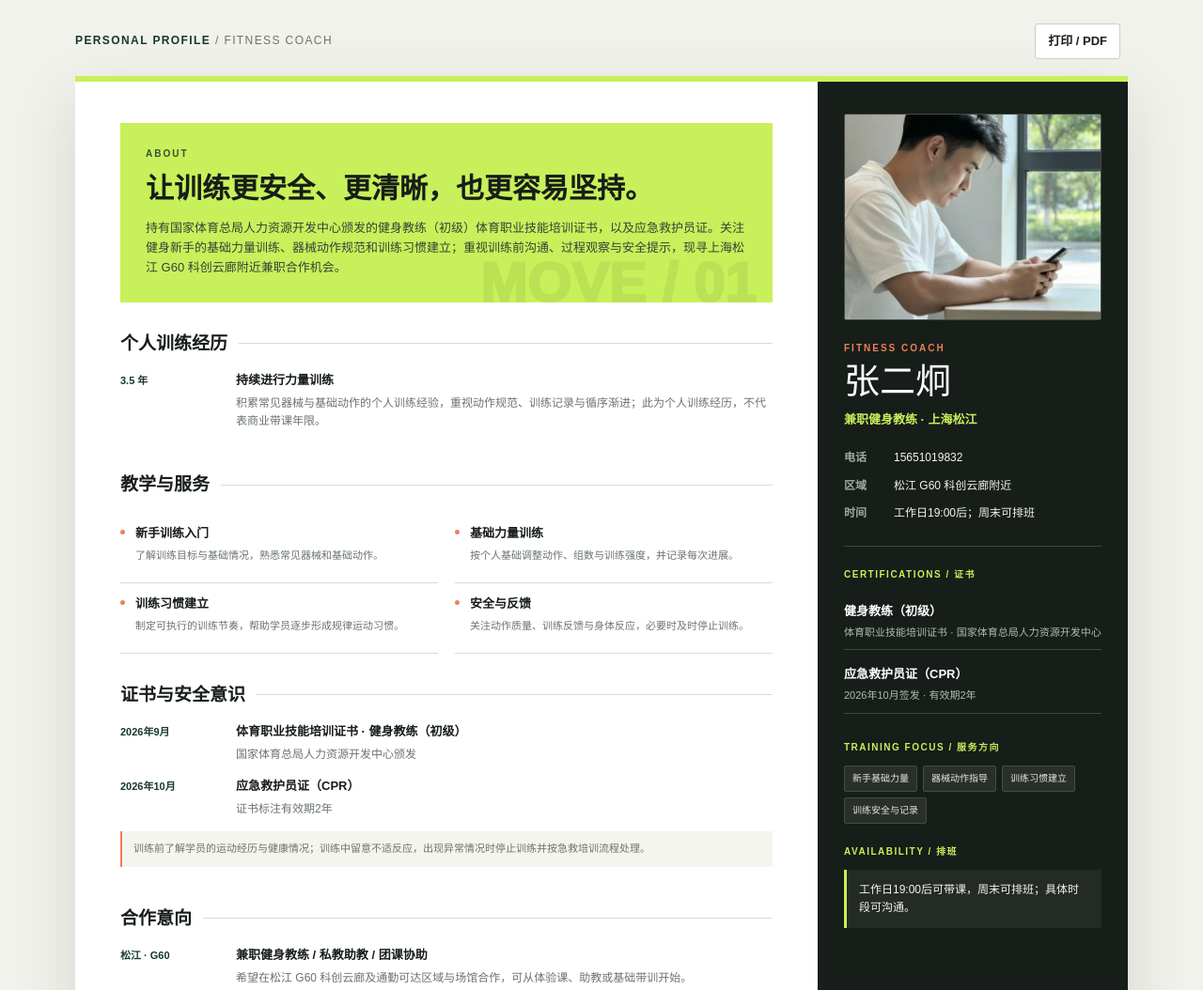
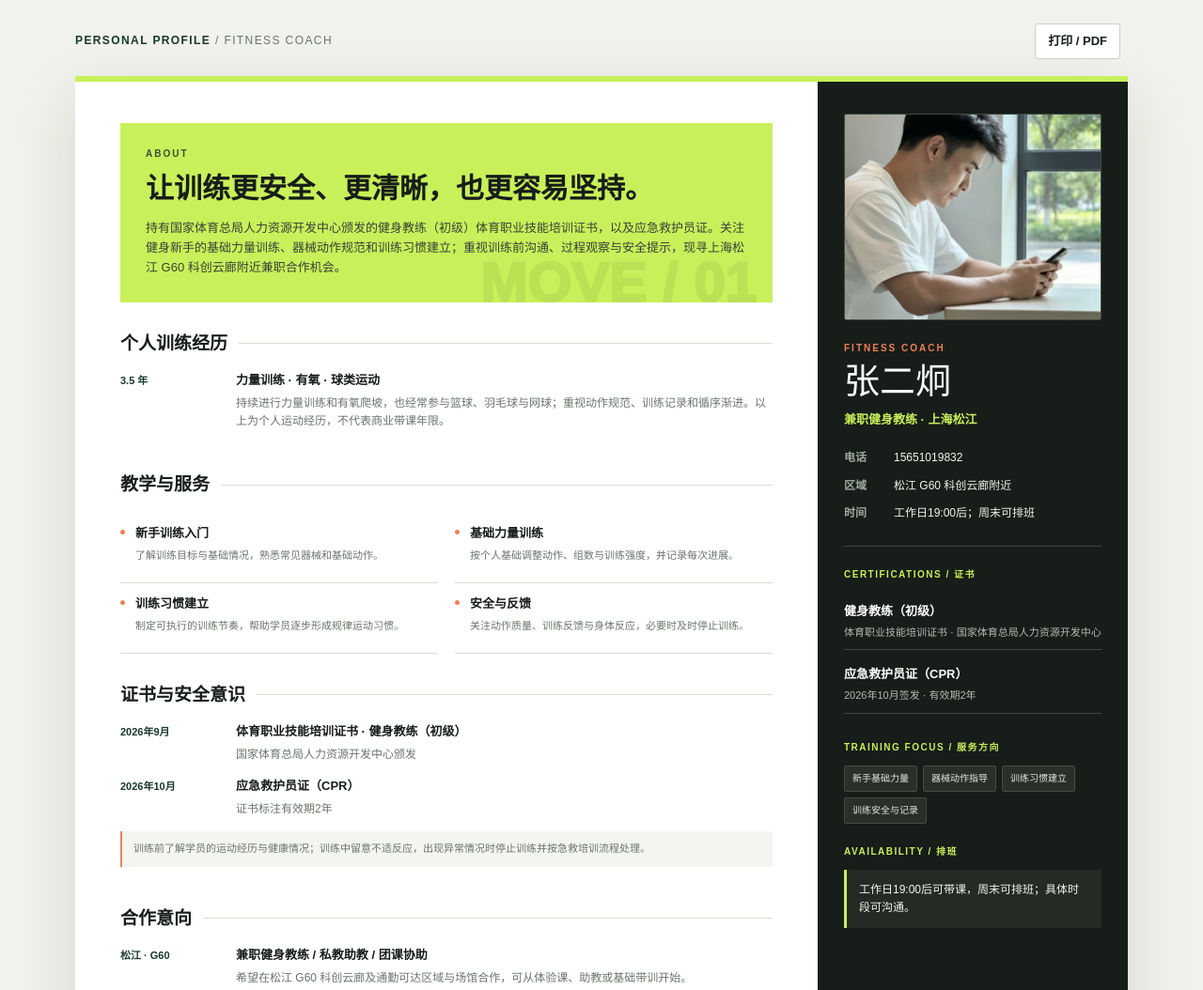
Before and after one commit to zhangerjuong-afk/zej-resume, a plain HTML site: page index.html in a window 1280 px wide. Shown: the top 1054 px of the page at 94% size. Drawn offline with Linux system fonts and the light colour scheme.

Commit message:
Expand personal training activities

```diff
--- a/index.html
+++ b/index.html
@@ -66,7 +66,7 @@
         </section>
         <section class="section">
           <div class="section-head"><h2>个人训练经历</h2></div>
-          <div class="item"><div class="item-time">3.5 年</div><div><h3>持续进行力量训练</h3><p>积累常见器械与基础动作的个人训练经验，重视动作规范、训练记录与循序渐进；此为个人训练经历，不代表商业带课年限。</p></div></div>
+          <div class="item"><div class="item-time">3.5 年</div><div><h3>力量训练 · 有氧 · 球类运动</h3><p>持续进行力量训练和有氧爬坡，也经常参与篮球、羽毛球与网球；重视动作规范、训练记录和循序渐进。以上为个人运动经历，不代表商业带课年限。</p></div></div>
         </section>
         <section class="section">
           <div class="section-head"><h2>教学与服务</h2></div>
```
